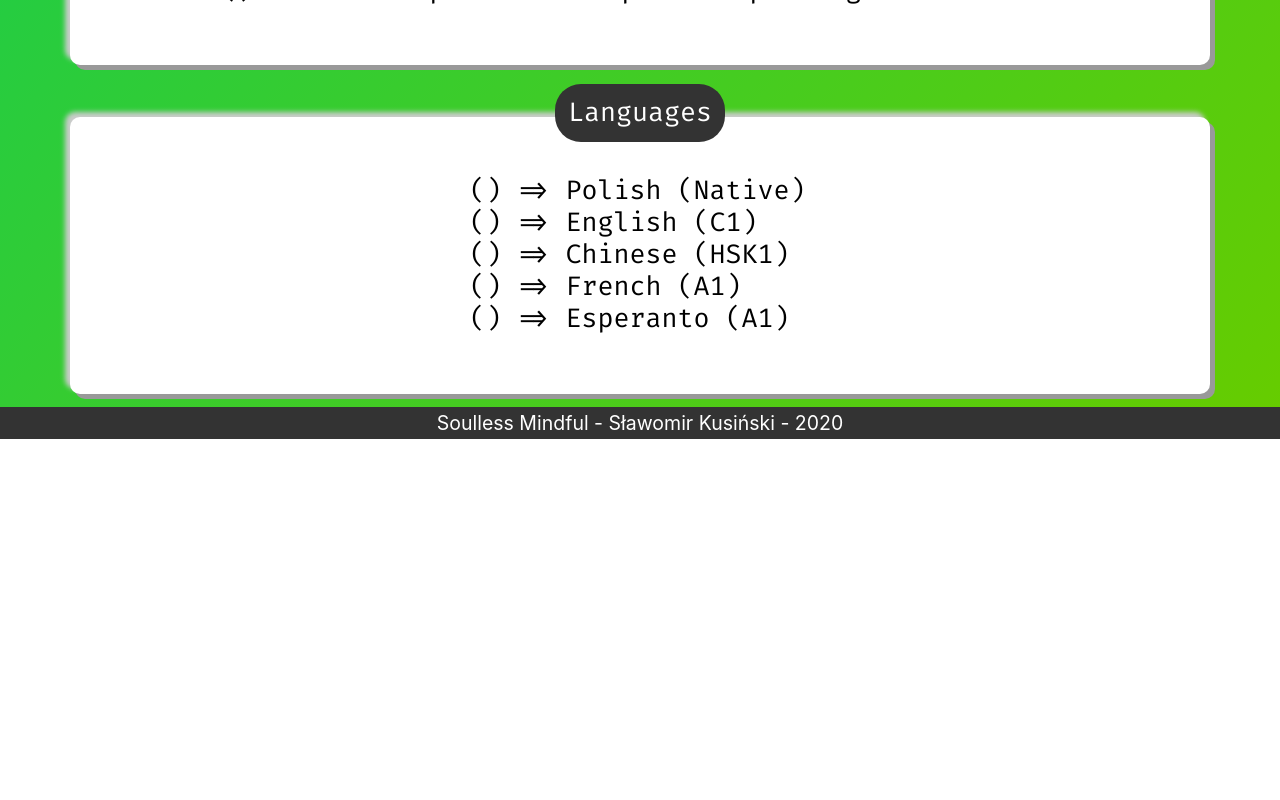
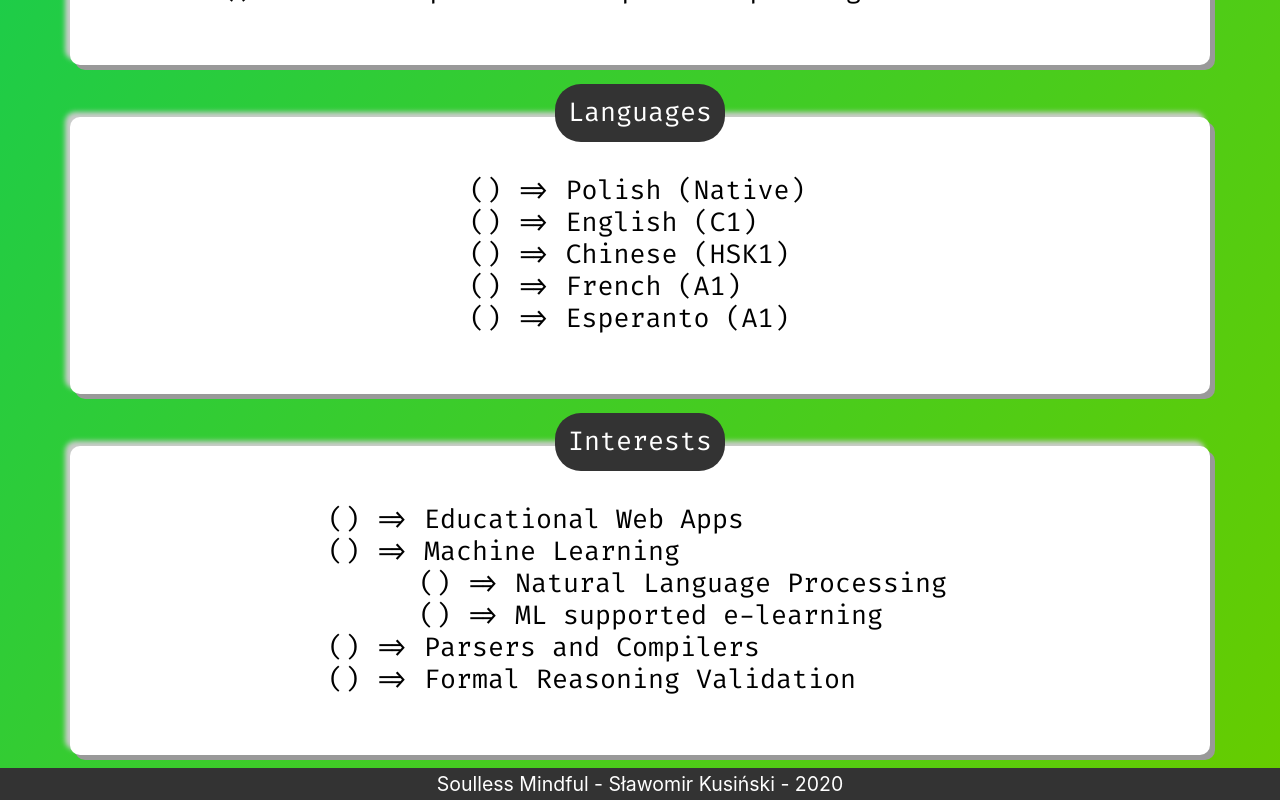
Before and after one commit to SoullessMindful/SoullessMindful.github.io, a React (Create React App) app in the folder soulless-mindful-home/: page / in a window 1280 px wide. Shown: the part 1302-2102 px from the top of the page. Before the commit the page ends 1741 px from the top, so only its background shows below. Built offline with nearby package versions, Linux system fonts and the light colour scheme.

Commit message:
Interests block added to the Home component

```diff
--- /dev/null
+++ b/soulless-mindful-home/public/home/interests.json
@@ -0,0 +1,18 @@
+[
+  {
+    "label": "Educational Web Apps"
+  },
+  {
+    "label": "Machine Learning",
+    "sublist": [
+      { "label": "Natural Language Processing" },
+      { "label": "ML supported e-learning" }
+    ]
+  },
+  {
+    "label": "Parsers and Compilers"
+  },
+  {
+    "label": "Formal Reasoning Validation"
+  }
+]
--- a/soulless-mindful-home/src/components/Home.tsx
+++ b/soulless-mindful-home/src/components/Home.tsx
@@ -6,6 +6,7 @@ import { ContentBlock } from './ContentBlock'
 const PATH_TECHNOLOGIES = '/home/technologies.json'
 const PATH_SOFT_SKILLS = '/home/softskills.json'
 const PATH_LANGUAGES = '/home/languages.json'
+const PATH_INTERESTS = '/home/interests.json'
 
 const Container = styled.section`
   display: flex;
@@ -24,6 +25,7 @@ export const Home: FunctionComponent = () => {
   const [technologies, setTechnologies] = useState([])
   const [softSkills, setSoftSkills] = useState([])
   const [languages, setLanguages] = useState([])
+  const [interests, setInterests] = useState([])
 
   useEffect(() => {
     fetch(PATH_TECHNOLOGIES)
@@ -38,6 +40,10 @@ export const Home: FunctionComponent = () => {
       .then(async (res) => await res.json())
       .then((data) => setLanguages(data))
       .catch(() => setLanguages([]))
+    fetch(PATH_INTERESTS)
+      .then(async (res) => await res.json())
+      .then((data) => setInterests(data))
+      .catch(() => setInterests([]))
   }, [])
 
   return (
@@ -52,6 +58,9 @@ export const Home: FunctionComponent = () => {
       <ContentBlock label="languages">
         <List elements={languages} />
       </ContentBlock>
+      <ContentBlock label="interests">
+        <List elements={interests} />
+      </ContentBlock>
     </Container>
   )
 }
```
